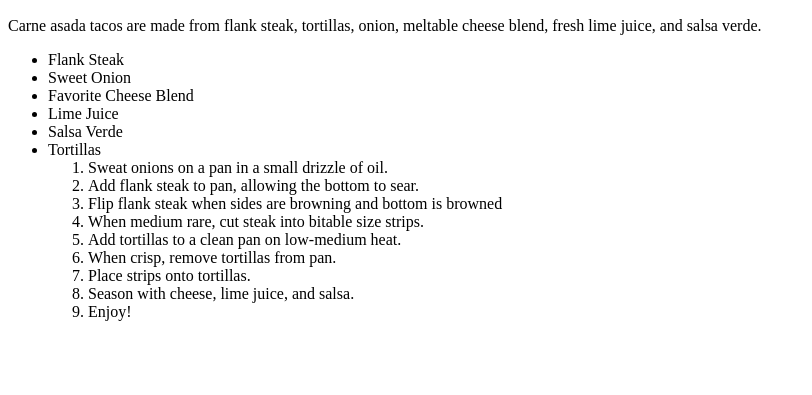
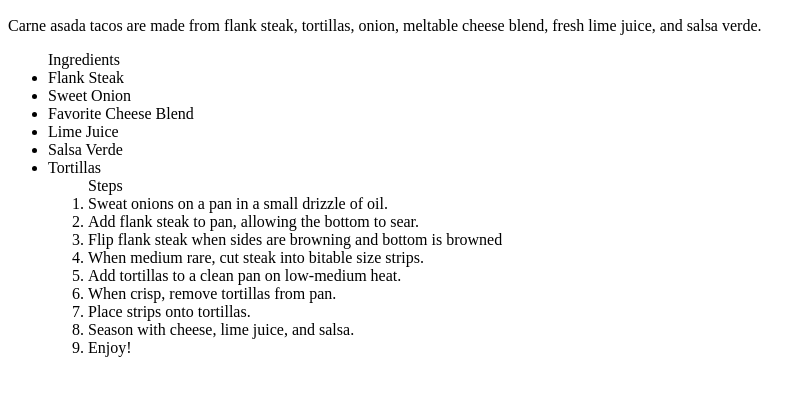
Before and after one commit to mercwithamouse/odin-recipes, a plain HTML site: page recipes/carne-asada.html in a window 1280 px wide. Shown: the part 383-778 px from the top of the page, without its empty margins (0-812 px from the left). Drawn offline with Linux system fonts and the light colour scheme.

Commit message:
Add section headers to carne asada recipe

```diff
--- a/recipes/carne-asada.html
+++ b/recipes/carne-asada.html
@@ -10,14 +10,14 @@
 		<p>
 		Carne asada tacos are made from flank steak, tortillas, onion, meltable cheese blend, fresh lime juice, and salsa verde.
 		</p>
- 		<ul>
+ 		<ul>Ingredients
 			<li>Flank Steak</li>
 			<li>Sweet Onion</li>
 			<li>Favorite Cheese Blend</li>
 			<li>Lime Juice</li>
 			<li>Salsa Verde</li>
 			<li>Tortillas</li>
-		<ol>
+		<ol>Steps
 			<li>Sweat onions on a pan in a small drizzle of oil.</li>
 			<li>Add flank steak to pan, allowing the bottom to sear.</li>
 			<li>Flip flank steak when sides are browning and bottom is browned</li>
```
